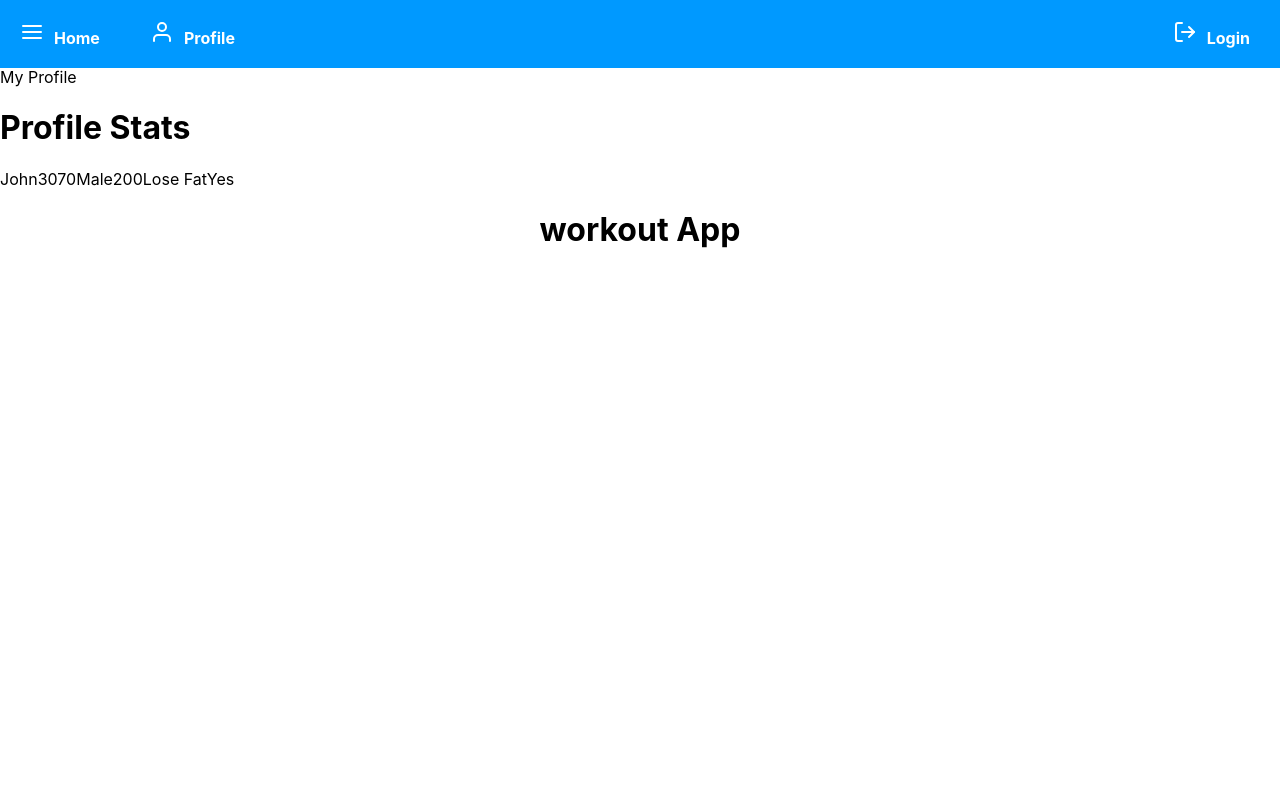
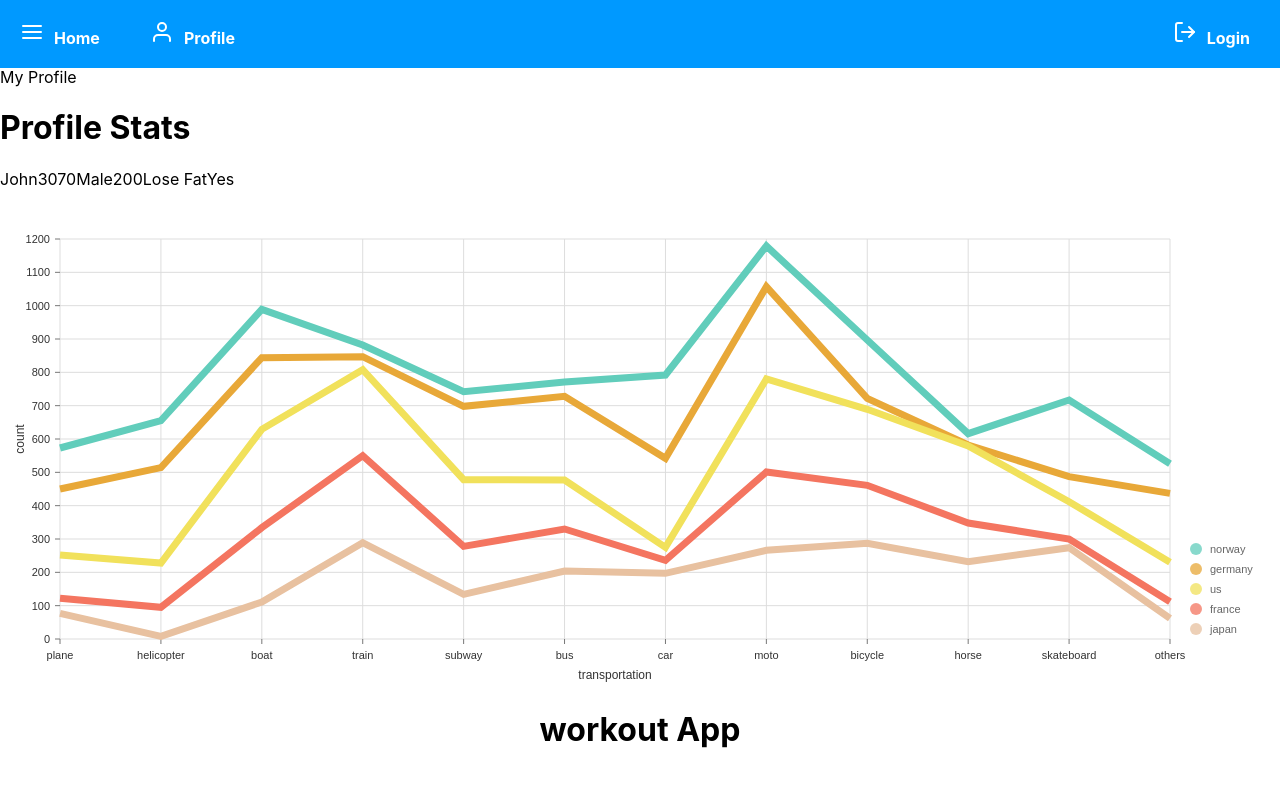
Before and after one commit to petermijkje/workout_app2, a React (Create React App) app in the folder workout_app/: page /profile in a window 1280 px wide. Shown: the top 786 px of the page. Built offline with nearby package versions, Linux system fonts and the light colour scheme.

Commit message:
adding simple line graph. can configure later

```diff
--- a/workout_app/src/components/profile/profile.component.jsx
+++ b/workout_app/src/components/profile/profile.component.jsx
@@ -2,6 +2,7 @@ import React from 'react'
 import ProfileStats from '../profile-stats/profile-stats.component'
 
 import './profile.styles.scss'
+import MyResponsiveLine from '../statistics/statistics.component'
 
 class Profile extends React.Component {
   constructor(props) {
@@ -14,15 +15,289 @@ class Profile extends React.Component {
       weight: '200',
       currentGoal: 'Lose Fat',
       onTrack: 'Yes',
+      data: [
+        {
+          id: 'japan',
+          color: 'hsl(232, 70%, 50%)',
+          data: [
+            {
+              x: 'plane',
+              y: 77,
+            },
+            {
+              x: 'helicopter',
+              y: 8,
+            },
+            {
+              x: 'boat',
+              y: 111,
+            },
+            {
+              x: 'train',
+              y: 289,
+            },
+            {
+              x: 'subway',
+              y: 134,
+            },
+            {
+              x: 'bus',
+              y: 204,
+            },
+            {
+              x: 'car',
+              y: 197,
+            },
+            {
+              x: 'moto',
+              y: 266,
+            },
+            {
+              x: 'bicycle',
+              y: 287,
+            },
+            {
+              x: 'horse',
+              y: 232,
+            },
+            {
+              x: 'skateboard',
+              y: 274,
+            },
+            {
+              x: 'others',
+              y: 62,
+            },
+          ],
+        },
+        {
+          id: 'france',
+          color: 'hsl(220, 70%, 50%)',
+          data: [
+            {
+              x: 'plane',
+              y: 45,
+            },
+            {
+              x: 'helicopter',
+              y: 87,
+            },
+            {
+              x: 'boat',
+              y: 223,
+            },
+            {
+              x: 'train',
+              y: 261,
+            },
+            {
+              x: 'subway',
+              y: 144,
+            },
+            {
+              x: 'bus',
+              y: 126,
+            },
+            {
+              x: 'car',
+              y: 39,
+            },
+            {
+              x: 'moto',
+              y: 235,
+            },
+            {
+              x: 'bicycle',
+              y: 174,
+            },
+            {
+              x: 'horse',
+              y: 116,
+            },
+            {
+              x: 'skateboard',
+              y: 26,
+            },
+            {
+              x: 'others',
+              y: 50,
+            },
+          ],
+        },
+        {
+          id: 'us',
+          color: 'hsl(252, 70%, 50%)',
+          data: [
+            {
+              x: 'plane',
+              y: 130,
+            },
+            {
+              x: 'helicopter',
+              y: 133,
+            },
+            {
+              x: 'boat',
+              y: 295,
+            },
+            {
+              x: 'train',
+              y: 258,
+            },
+            {
+              x: 'subway',
+              y: 200,
+            },
+            {
+              x: 'bus',
+              y: 147,
+            },
+            {
+              x: 'car',
+              y: 39,
+            },
+            {
+              x: 'moto',
+              y: 279,
+            },
+            {
+              x: 'bicycle',
+              y: 228,
+            },
+            {
+              x: 'horse',
+              y: 231,
+            },
+            {
+              x: 'skateboard',
+              y: 112,
+            },
+            {
+              x: 'others',
+              y: 118,
+            },
+          ],
+        },
+        {
+          id: 'germany',
+          color: 'hsl(64, 70%, 50%)',
+          data: [
+            {
+              x: 'plane',
+              y: 198,
+            },
+            {
+              x: 'helicopter',
+              y: 286,
+            },
+            {
+              x: 'boat',
+              y: 215,
+            },
+            {
+              x: 'train',
+              y: 39,
+            },
+            {
+              x: 'subway',
+              y: 220,
+            },
+            {
+              x: 'bus',
+              y: 251,
+            },
+            {
+              x: 'car',
+              y: 267,
+            },
+            {
+              x: 'moto',
+              y: 277,
+            },
+            {
+              x: 'bicycle',
+              y: 33,
+            },
+            {
+              x: 'horse',
+              y: 3,
+            },
+            {
+              x: 'skateboard',
+              y: 75,
+            },
+            {
+              x: 'others',
+              y: 207,
+            },
+          ],
+        },
+        {
+          id: 'norway',
+          color: 'hsl(156, 70%, 50%)',
+          data: [
+            {
+              x: 'plane',
+              y: 123,
+            },
+            {
+              x: 'helicopter',
+              y: 141,
+            },
+            {
+              x: 'boat',
+              y: 145,
+            },
+            {
+              x: 'train',
+              y: 35,
+            },
+            {
+              x: 'subway',
+              y: 44,
+            },
+            {
+              x: 'bus',
+              y: 43,
+            },
+            {
+              x: 'car',
+              y: 250,
+            },
+            {
+              x: 'moto',
+              y: 122,
+            },
+            {
+              x: 'bicycle',
+              y: 175,
+            },
+            {
+              x: 'horse',
+              y: 34,
+            },
+            {
+              x: 'skateboard',
+              y: 230,
+            },
+            {
+              x: 'others',
+              y: 89,
+            },
+          ],
+        },
+      ],
     }
   }
 
   render() {
     const { ...allProfileProps } = this.state
+    const { data } = this.state
     return (
       <div className="profile">
         My Profile
         <ProfileStats {...allProfileProps} />
+        <MyResponsiveLine data={data} />
       </div>
     )
   }
--- /dev/null
+++ b/workout_app/src/components/statistics/statistics.component.jsx
@@ -0,0 +1,81 @@
+import React from 'react'
+import { ResponsiveLine } from '@nivo/line'
+// make sure parent container have a defined height when using
+// responsive component, otherwise height will be 0 and
+// no chart will be rendered.
+// website examples showcase many properties,
+// you'll often use just a few of them.
+
+const MyResponsiveLine = ({ data }) => (
+  <div className="line-graph" style={{ height: 500 }}>
+    <ResponsiveLine
+      data={data}
+      margin={{ top: 50, right: 110, bottom: 50, left: 60 }}
+      xScale={{ type: 'point' }}
+      yScale={{
+        type: 'linear',
+        min: 'auto',
+        max: 'auto',
+        stacked: true,
+        reverse: false,
+      }}
+      axisTop={null}
+      axisRight={null}
+      axisBottom={{
+        orient: 'bottom',
+        tickSize: 5,
+        tickPadding: 5,
+        tickRotation: 0,
+        legend: 'transportation',
+        legendOffset: 36,
+        legendPosition: 'middle',
+      }}
+      axisLeft={{
+        orient: 'left',
+        tickSize: 5,
+        tickPadding: 5,
+        tickRotation: 0,
+        legend: 'count',
+        legendOffset: -40,
+        legendPosition: 'middle',
+      }}
+      colors={{ scheme: 'nivo' }}
+      lineWidth={7}
+      pointSize={10}
+      pointColor={{ theme: 'background' }}
+      pointBorderWidth={2}
+      pointBorderColor={{ from: 'serieColor' }}
+      pointLabel="y"
+      pointLabelYOffset={-12}
+      useMesh={true}
+      legends={[
+        {
+          anchor: 'bottom-right',
+          direction: 'column',
+          justify: false,
+          translateX: 100,
+          translateY: 0,
+          itemsSpacing: 0,
+          itemDirection: 'left-to-right',
+          itemWidth: 80,
+          itemHeight: 20,
+          itemOpacity: 0.75,
+          symbolSize: 12,
+          symbolShape: 'circle',
+          symbolBorderColor: 'rgba(0, 0, 0, .5)',
+          effects: [
+            {
+              on: 'hover',
+              style: {
+                itemBackground: 'rgba(0, 0, 0, .03)',
+                itemOpacity: 1,
+              },
+            },
+          ],
+        },
+      ]}
+    />
+  </div>
+)
+
+export default MyResponsiveLine
```
